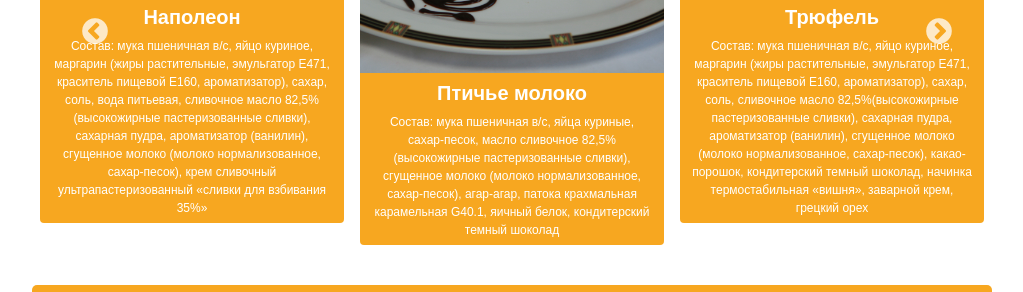
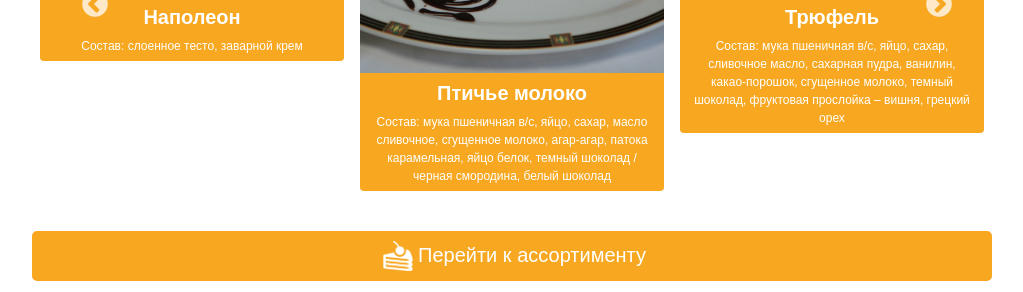
Before and after one commit to phwebstudio/Korzinka, a plain HTML site: page index.html in a window 1280 px wide. Shown: the part 951-1243 px from the top of the page, without its empty margins (128-1151 px from the left). Drawn offline with nearby package versions, Linux system fonts and the light colour scheme.

Commit message:
Update index.html

```diff
--- a/index.html
+++ b/index.html
@@ -76,32 +76,32 @@
 						<div class="products-item item">
 							<img src="img/cakes/6.JPG" alt="Item" class="w-100">
 							<h3>Прага</h3>
-							<p>Состав: мука пшеничная в/с, яйца куриные, сахар-песок, масло сливочное 82,5%(высокожирные пастеризованные сливки),  сгущенное молоко вареное(молоко нормализованное, сливочное масло, сахар-песок, загуститель), кондитерский темный шоколад, начинка термостабильная «вишня»</p>
+							<p>Состав: мука пшеничная в/с, яйцо , сахар, масло сливочное, яйцо желтки, темный шоколад, вишневая начинка</p>
 						</div>
 						<div class="products-item item">
 							<img src="img/cakes/5.jpg" alt="Item" class="w-100">
 							<h3>Наполеон</h3>
-							<p>Состав: мука пшеничная в/с, яйцо куриное, маргарин (жиры растительные, эмульгатор Е471, краситель пищевой Е160, ароматизатор), сахар, соль, вода питьевая, сливочное масло 82,5%(высокожирные пастеризованные сливки), сахарная пудра, ароматизатор (ванилин), сгущенное молоко (молоко нормализованное, сахар-песок), крем сливочный ультрапастеризованный «сливки для взбивания 35%»</p>
+							<p>Состав: слоенное тесто, заварной крем</p>
 						</div>
 						<div class="products-item item">
 							<img src="img/cakes/7.JPG" alt="Item" class="w-100">
 							<h3>Птичье молоко</h3>
-							<p>Состав: мука пшеничная в/с, яйца куриные, сахар-песок, масло сливочное 82,5%(высокожирные пастеризованные сливки),  сгущенное молоко (молоко нормализованное, сахар-песок), агар-агар, патока крахмальная карамельная G40.1, яичный белок, кондитерский темный шоколад</p>
+							<p>Состав: мука пшеничная в/с, яйцо, сахар, масло сливочное, сгущенное молоко, агар-агар, патока карамельная, яйцо белок, темный шоколад / черная смородина, белый шоколад</p>
 						</div>
 						<div class="products-item item">
 							<img src="img/cakes/9.JPG" alt="Item" class="w-100">
 							<h3>Трюфель</h3>
-							<p>Состав: мука пшеничная в/с, яйцо куриное, маргарин (жиры растительные, эмульгатор Е471, краситель пищевой Е160, ароматизатор), сахар, соль, сливочное масло 82,5%(высокожирные пастеризованные сливки), сахарная пудра, ароматизатор (ванилин), сгущенное молоко (молоко нормализованное, сахар-песок), какао-порошок, кондитерский темный шоколад, начинка термостабильная «вишня», заварной крем, грецкий орех</p>
+							<p>Состав: мука пшеничная в/с, яйцо, сахар, сливочное масло, сахарная пудра, ванилин, какао-порошок, сгущенное молоко, темный шоколад, фруктовая прослойка – вишня, грецкий орех</p>
 						</div>
 						<div class="products-item item">
 							<img src="img/cakes/11.JPG" alt="Item" class="w-100">
 							<h3>Эстерхази</h3>
-							<p>Состав: миндальная мука, яичные белки, сахар-песок, заварной крем, сливочное масло 82,5%(высокожирные пастеризованные сливки), арахисовая паста, шоколад кондитерский белый, шоколад кондитерский темный</p>
+							<p>Состав: миндальная мука, яйцо белок, сахар, заварной крем, арахисовая паста, корица, сливочное масло, шоколад, белый, шоколад темный</p>
 						</div>
 						<div class="products-item item">
 							<img src="img/cakes/2.JPG" alt="Item" class="w-100">
 							<h3>Бисквитно-кремовое пироженое</h3>
-							<p>Состав: мука пшеничная в/с, яйцо куриное, сахар, сливочное масло 82,5%(высокожирные пастеризованные сливки), сахарная пудра, ароматизатор (ванилин), сгущенное молоко (молоко нормализованное, сахар-песок), кондитерский белый шоколад, термостабильная начинка «абрикос», заварной крем</p>
+							<p>Состав: мука пшеничная в/с, яйцо, сахар, сливочное масло, сахарная пудра, сгущенное молоко, заварной крем, белый шоколад, фруктовая прослойка - абрикос</p>
 						</div>
 					</div>
 					<a href="products.html" class="btn">
```
